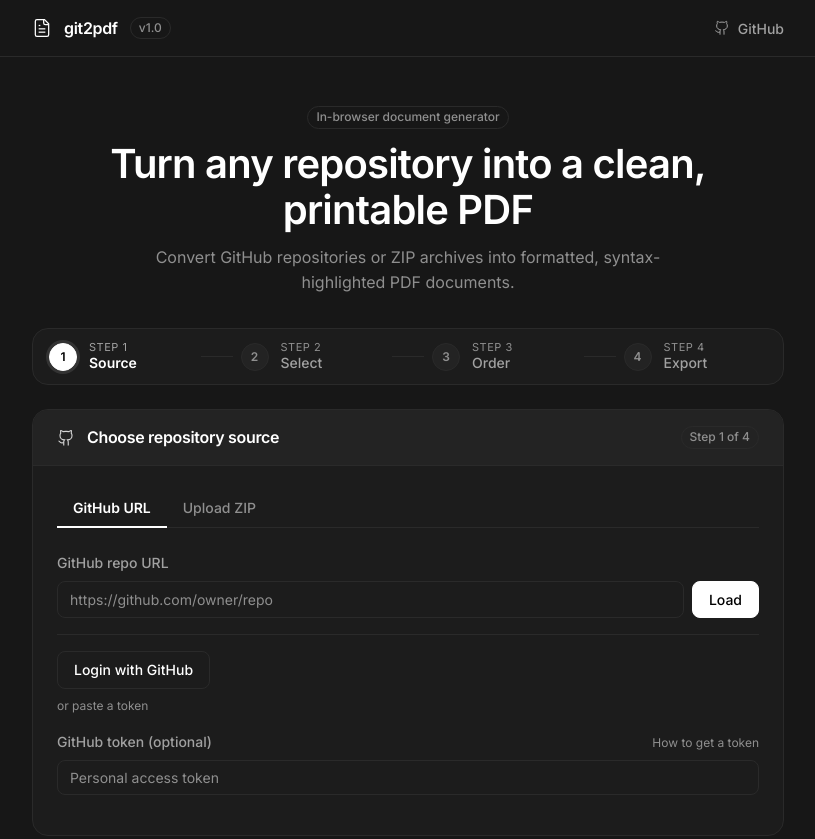
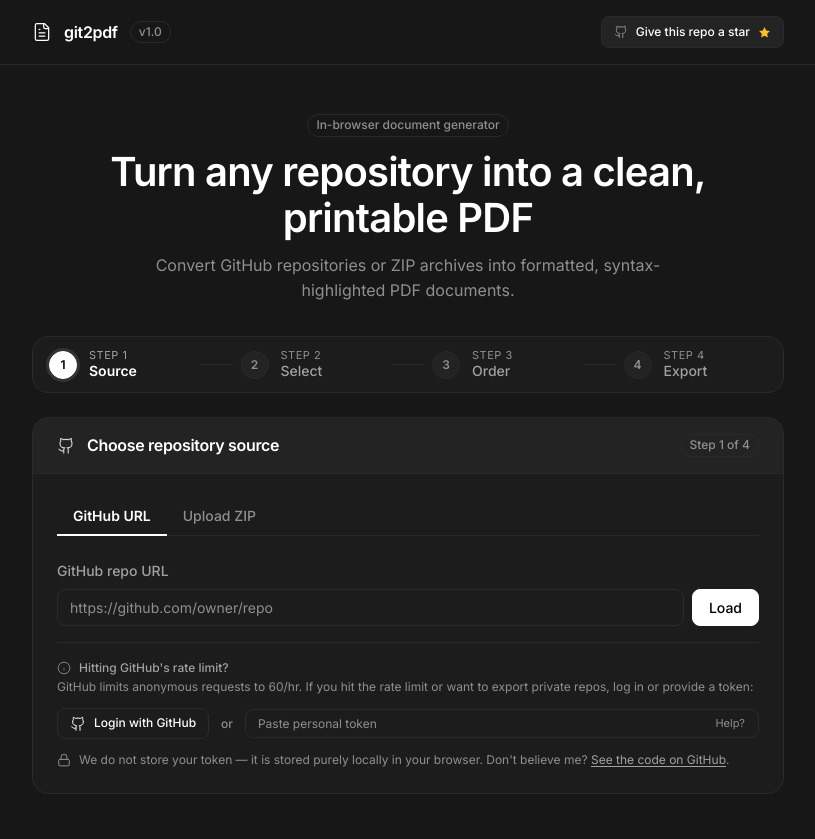
Before and after one commit to oceanmallik/git2pdf, a plain HTML site: page index.html in a window 1280 px wide. Shown: the top 839 px of the page, without its empty margins (232-1047 px from the left). Drawn offline with nearby package versions, Linux system fonts and the light colour scheme.

Commit message:
Enhance GitHub authentication UI with improved layout, styling, and privacy information

```diff
--- a/index.html
+++ b/index.html
@@ -26,12 +26,15 @@
         <span class="badge">v1.0</span>
       </a>
       <nav class="header-nav">
-        <a href="https://github.com" target="_blank" rel="noopener noreferrer" class="nav-link">
-          <svg class="nav-link-icon" viewBox="0 0 24 24" fill="none" stroke="currentColor">
+        <a href="https://github.com/oceanmallik/git2pdf" target="_blank" rel="noopener noreferrer" class="nav-star-link" aria-label="Give this repo a star on GitHub">
+          <svg class="nav-link-icon" viewBox="0 0 24 24" fill="none" stroke="currentColor" stroke-width="1.5">
             <path d="M15 22v-4a4.8 4.8 0 0 0-1-3.5c3 0 6-2 6-5.5.08-1.25-.27-2.48-1-3.5.28-1.15.28-2.35 0-3.5 0 0-1 0-3 1.5-2.64-.5-5.36-.5-8 0C6 2 5 2 5 2c-.3 1.15-.3 2.35 0 3.5A5.403 5.403 0 0 0 4 9c0 3.5 3 5.5 6 5.5-.39.49-.68 1.05-.85 1.65-.17.6-.22 1.23-.15 1.85v4"></path>
             <path d="M9 18c-4.51 2-5-2-7-2"></path>
           </svg>
-          <span>GitHub</span>
+          <span class="nav-star-text">Give this repo a star</span>
+          <svg class="nav-star-icon" width="14" height="14" viewBox="0 0 24 24" fill="currentColor">
+            <polygon points="12 2 15.09 8.26 22 9.27 17 14.14 18.18 21.02 12 17.77 5.82 21.02 7 14.14 2 9.27 8.91 8.26 12 2"/>
+          </svg>
         </a>
       </nav>
     </div>
@@ -129,48 +132,80 @@
                   </div>
                 </div>
 
-                <!-- GitHub Auth Section -->
+                <!-- GitHub Auth Section (Rate Limit & Private Repos) -->
                 <div class="auth-section">
-                  <!-- Logged out view: Login button and divider -->
-                  <div id="github-login-container" class="github-login-container">
-                    <button type="button" id="github-login-btn">Login with GitHub</button>
-                    <div class="auth-divider">or paste a token</div>
+                  <div class="auth-header">
+                    <div class="auth-header-title">
+                      <svg width="14" height="14" viewBox="0 0 24 24" fill="none" stroke="currentColor" stroke-width="1.5" class="auth-info-icon">
+                        <circle cx="12" cy="12" r="10"/>
+                        <line x1="12" y1="16" x2="12" y2="12"/>
+                        <line x1="12" y1="8" x2="12.01" y2="8"/>
+                      </svg>
+                      <span>Hitting GitHub's rate limit?</span>
+                    </div>
+                    <p class="auth-header-desc">
+                      GitHub limits anonymous requests to 60/hr. If you hit the rate limit or want to export private repos, log in or provide a token:
+                    </p>
                   </div>
 
                   <!-- Logged in view (hidden by default) -->
                   <div id="github-logged-in-container" class="github-logged-in-container" hidden>
+                    <div class="logged-in-badge">
+                      <svg width="14" height="14" viewBox="0 0 24 24" fill="none" stroke="currentColor" stroke-width="2"><polyline points="20 6 9 17 4 12"/></svg>
                       <span class="logged-in-text">Logged in with GitHub</span>
-                    <button type="button" id="github-logout-btn">Log out</button>
+                    </div>
+                    <button type="button" id="github-logout-btn" class="btn-secondary">Log out</button>
                   </div>
 
-                  <!-- Manual token field (hidden when logged in) -->
+                  <!-- Logged out view: One-line Auth Row divided by "or" -->
+                  <div class="auth-row">
+                    <div id="github-login-container" class="github-login-container">
+                      <button type="button" id="github-login-btn" class="btn-secondary auth-login-btn">
+                        <svg width="16" height="16" viewBox="0 0 24 24" fill="none" stroke="currentColor" stroke-width="1.5">
+                          <path d="M15 22v-4a4.8 4.8 0 0 0-1-3.5c3 0 6-2 6-5.5.08-1.25-.27-2.48-1-3.5.28-1.15.28-2.35 0-3.5 0 0-1 0-3 1.5-2.64-.5-5.36-.5-8 0C6 2 5 2 5 2c-.3 1.15-.3 2.35 0 3.5A5.403 5.403 0 0 0 4 9c0 3.5 3 5.5 6 5.5-.39.49-.68 1.05-.85 1.65-.17.6-.22 1.23-.15 1.85v4"></path>
+                          <path d="M9 18c-4.51 2-5-2-7-2"></path>
+                        </svg>
+                        <span>Login with GitHub</span>
+                      </button>
+                    </div>
+
+                    <span class="auth-divider-text">or</span>
+
                     <div id="manual-token-container" class="manual-token-container">
-                    <div class="form-group">
-                      <div class="label-row">
-                        <label for="token">GitHub token (optional)</label>
-                        <a href="#" id="token-help-toggle" class="help-link" role="button" aria-expanded="false" aria-controls="token-help-box">How to get a token</a>
-                      </div>
+                      <div class="token-input-wrap">
                         <input
                           type="password"
                           id="token"
                           name="token"
-                        placeholder="Personal access token"
+                          placeholder="Paste personal token"
                           autocomplete="off"
                         >
+                        <a href="#" id="token-help-toggle" class="help-link token-help-btn" role="button" aria-expanded="false" aria-controls="token-help-box">Help?</a>
+                      </div>
+                    </div>
                   </div>
 
+                  <!-- Token Help Box (collapsible) -->
                   <div id="token-help-box" class="help-box" hidden>
-                      <p>A token lets you open private repos and avoids rate limits. It is optional for public repos.</p>
+                    <p>A personal token unlocks 5,000 requests/hr and private repos. It is completely optional for public repos.</p>
                     <ol class="help-steps">
-                        <li>1. On GitHub, open Settings &gt; Developer settings &gt; Personal access tokens &gt; Fine-grained tokens.</li>
-                        <li>2. Click Generate new token and give it any name.</li>
-                        <li>3. Under Repository access, pick the repo(s) you want.</li>
-                        <li>4. Under Permissions &gt; Repository permissions, set Contents to Read-only.</li>
-                        <li>5. Click Generate and copy the token. Paste it here.</li>
+                      <li>1. On GitHub, open <strong>Settings &gt; Developer settings &gt; Personal access tokens</strong>.</li>
+                      <li>2. Generate a fine-grained or classic token with read-only Repository Contents permission.</li>
+                      <li>3. Paste the token above.</li>
                     </ol>
-                      <p>The token stays in your browser and is only sent to GitHub.</p>
                   </div>
-                  </div>
+
+                  <!-- Gentle privacy guarantee banner -->
+                  <p class="auth-privacy-banner">
+                    <svg width="14" height="14" viewBox="0 0 24 24" fill="none" stroke="currentColor" stroke-width="1.5" class="privacy-icon">
+                      <rect width="18" height="11" x="3" y="11" rx="2" ry="2"/>
+                      <path d="M7 11V7a5 5 0 0 1 10 0v4"/>
+                    </svg>
+                    <span>
+                      We do not store your token — it is stored purely locally in your browser. Don't believe me?
+                      <a href="https://github.com/oceanmallik/git2pdf" target="_blank" rel="noopener noreferrer">See the code on GitHub</a>.
+                    </span>
+                  </p>
                 </div>
               </form>
             </div>
--- a/style.css
+++ b/style.css
@@ -192,6 +192,42 @@ a:hover {
   display: flex;
   align-items: center;
   gap: var(--space-4);
+}
+
+.nav-star-link {
+  display: inline-flex;
+  align-items: center;
+  gap: var(--space-2);
+  padding: 6px var(--space-3);
+  background-color: var(--bg-elevated);
+  border: 1px solid var(--border);
+  border-radius: var(--radius-sm);
+  color: var(--text-primary);
+  font-size: var(--text-12);
+  font-weight: var(--weight-500);
+  text-decoration: none;
+  transition: background-color 150ms ease, border-color 150ms ease, color 150ms ease;
+}
+
+.nav-star-link:hover {
+  background-color: var(--bg-card);
+  border-color: var(--border-hover);
+  color: var(--text-primary);
+}
+
+.nav-star-link .nav-link-icon {
+  width: 14px;
+  height: 14px;
+  stroke-width: 1.5;
+  color: var(--text-secondary);
+}
+
+.nav-star-icon {
+  color: #fbbf24;
+  fill: #fbbf24;
+  width: 13px;
+  height: 13px;
+  flex-shrink: 0;
 }
 
 .nav-link {
@@ -797,16 +833,109 @@ input[type="checkbox"] {
   border-top: 1px solid var(--border);
 }
 
+.auth-header {
+  margin-bottom: var(--space-3);
+}
+
+.auth-header-title {
+  display: flex;
+  align-items: center;
+  gap: var(--space-2);
+  font-size: var(--text-12);
+  font-weight: var(--weight-500);
+  color: var(--text-secondary);
+  margin-bottom: 2px;
+}
+
+.auth-info-icon {
+  color: var(--text-muted);
+  flex-shrink: 0;
+}
+
+.auth-header-desc {
+  font-size: var(--text-12);
+  color: var(--text-muted);
+  line-height: 1.4;
+}
+
+/* One-line Auth Row */
+.auth-row {
+  display: flex;
+  align-items: center;
+  gap: var(--space-3);
+  margin-top: var(--space-2);
+}
+
+.auth-row:has(.github-login-container[hidden]) {
+  display: none !important;
+}
+
 .github-login-container {
-  margin-bottom: var(--space-4);
-}
-
-.auth-divider {
+  flex-shrink: 0;
+  margin-bottom: 0;
+}
+
+.github-login-container[hidden] {
+  display: none !important;
+}
+
+.auth-login-btn {
+  padding: 6px var(--space-3);
   font-size: var(--text-12);
-  color: var(--text-muted);
-  margin-top: var(--space-2);
-}
-
+  display: inline-flex;
+  align-items: center;
+  gap: var(--space-2);
+}
+
+.auth-divider-text {
+  font-size: var(--text-12);
+  color: var(--text-muted);
+  font-weight: var(--weight-500);
+  flex-shrink: 0;
+}
+
+.manual-token-container {
+  flex: 1;
+  min-width: 0;
+}
+
+.manual-token-container[hidden] {
+  display: none !important;
+}
+
+.token-input-wrap {
+  position: relative;
+  display: flex;
+  align-items: center;
+  width: 100%;
+}
+
+.token-input-wrap input[type="password"] {
+  width: 100%;
+  padding: 6px var(--space-3);
+  padding-right: 64px;
+  font-size: var(--text-12);
+}
+
+.token-help-btn {
+  position: absolute;
+  right: 8px;
+  font-size: 11px;
+  color: var(--text-muted);
+  white-space: nowrap;
+  text-decoration: none;
+  padding: 2px 6px;
+  border-radius: 4px;
+  transition: color 150ms ease, background-color 150ms ease;
+}
+
+.token-help-btn:hover {
+  color: var(--text-primary);
+  background-color: var(--bg-elevated);
+  text-decoration: none;
+}
+
+/* Logged in container */
 .github-logged-in-container {
   display: flex;
   align-items: center;
@@ -816,19 +945,66 @@ input[type="checkbox"] {
   background-color: var(--bg-elevated);
   border: 1px solid var(--border);
   border-radius: var(--radius-sm);
-  margin-bottom: var(--space-4);
-}
-
-.github-logged-in-container[hidden],
-.github-login-container[hidden],
-.manual-token-container[hidden] {
+  margin-bottom: var(--space-3);
+}
+
+.github-logged-in-container[hidden] {
   display: none !important;
 }
 
+.logged-in-badge {
+  display: flex;
+  align-items: center;
+  gap: var(--space-2);
+  color: var(--accent);
+}
+
 .logged-in-text {
-  font-size: var(--text-14);
+  font-size: var(--text-12);
   font-weight: var(--weight-500);
+  color: var(--text-primary);
+}
+
+/* Privacy Guarantee Banner */
+.auth-privacy-banner {
+  display: flex;
+  align-items: flex-start;
+  gap: var(--space-2);
+  margin-top: var(--space-3);
+  font-size: var(--text-12);
+  color: var(--text-muted);
+  line-height: 1.5;
+}
+
+.auth-privacy-banner .privacy-icon {
+  flex-shrink: 0;
+  margin-top: 2px;
   color: var(--text-secondary);
+}
+
+.auth-privacy-banner a {
+  color: var(--text-secondary);
+  text-decoration: underline;
+  text-underline-offset: 2px;
+}
+
+.auth-privacy-banner a:hover {
+  color: var(--text-primary);
+}
+
+@media (max-width: 540px) {
+  .auth-row {
+    flex-direction: column;
+    align-items: stretch;
+    gap: var(--space-2);
+  }
+  .auth-divider-text {
+    text-align: center;
+  }
+  .auth-login-btn {
+    width: 100%;
+    justify-content: center;
+  }
 }
 
 /* Status Line */
```
Lines whose indentation alone changed are shown as unchanged.
